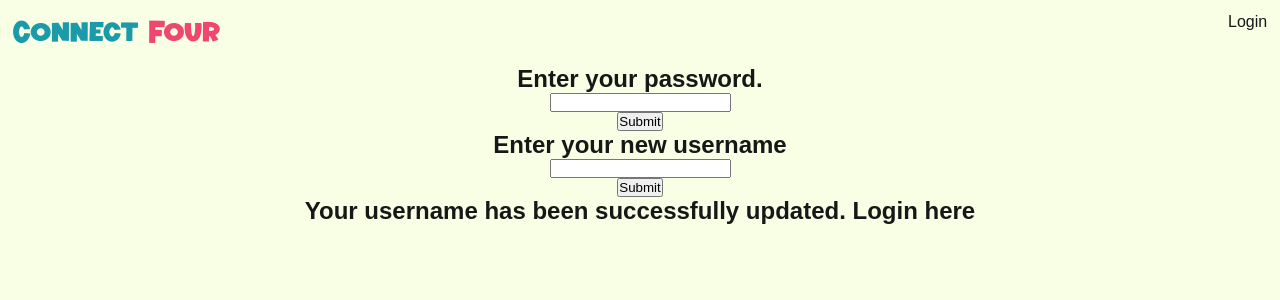
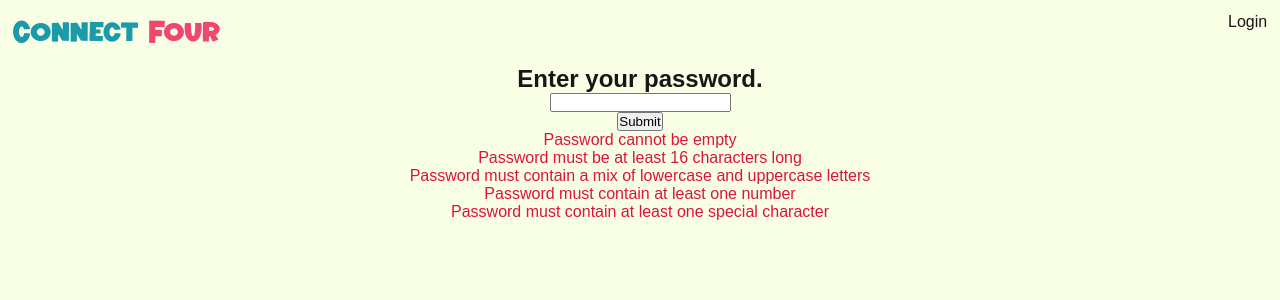
Before and after one commit to mbrady712/connect-four, a Next.js app: page /resetUsername in a window 1280 px wide. Both pictures are taken after a click on the input 639 px from the left and 121 px from the top of the page. Shown: the top 300 px of the page. Built offline with nearby package versions, Linux system fonts and the light colour scheme.

Commit message:
Added client-side validation for page to reset username

```diff
--- a/src/app/resetPassword/page.js
+++ b/src/app/resetPassword/page.js
@@ -7,11 +7,6 @@ import { validateCode } from "@/util/Validations";
 import { validatePassword } from "@/util/Validations";
 
 export default function ResetPassword(){
-    //Enter username or email associated with account
-    //Send secure code message
-    //Ask for secure code
-    //Ask for new password
-    //Link back to Login
 
       const [username, setUsername] = useState("");
       const [code, setCode] = useState("");
@@ -36,7 +31,6 @@ export default function ResetPassword(){
      }
 
      function checkUsername(){
-          //Client side validation and cleaning
           var usernameErrors = validateUsername(username.trim());
           setUsernameErrors(usernameErrors);
 
--- a/src/app/resetUsername/page.js
+++ b/src/app/resetUsername/page.js
@@ -1,24 +1,60 @@
+'use client'
+
 import Link from "next/link";
+import { useState } from "react";
+import { validateUsername } from "@/util/Validations";
+import { validatePassword } from "@/util/Validations";
 
 export default function ResetUsername(){
-    //Enter username or email associated with account
-    //Send secure code message
-    //Ask for secure code
-    //Ask for new password
-    //Link back to Login
-    return(
+
+     const [username, setUsername] = useState("");
+     const [password, setPassword] = useState("");
+     const [usernameErrors, setUsernameErrors] = useState([]);
+     const [passwordErrors, setPasswordErrors] = useState([]);
+     const [usernameValidated, setUsernameValidated] = useState(false)
+     const [passwordValidated, setPasswordValidated] = useState(false)
+
+     function handleUsername(e){
+          setUsername(e.target.value)
+     }
+
+     function handlePassword(e){
+          setPassword(e.target.value)
+     }
+
+     function checkUsername(){
+          var usernameErrors = validateUsername(username.trim());
+          setUsernameErrors(usernameErrors);
+
+          if(usernameErrors.length === 0){
+               setUsernameValidated(true);
+          }
+     }
+
+     function checkPassword(){
+          var passwordErrors = validatePassword(password.trim());
+          setPasswordErrors(passwordErrors);
+
+          if(passwordErrors.length === 0){
+               setPasswordValidated(true);
+          }
+     }
+
+     return(
             <div>
                <div>
                     <h2>Enter your password.</h2>
-                    <input type="text" id="username" name="username"/><br/>
-                    <input type="submit" id="submitPassword" name="submitPassword"/><br/>
+                    <input type="password" id="password" name="password" onChange={handlePassword}/><br/>
+                    <input type="submit" id="submitPassword" name="submitPassword" onClick={checkPassword}/><br/>
+                    {passwordErrors.map((error, index) => (<div className="error" key={index}>{error}</div>))}
                </div>
-               <div>
+               <div className={passwordValidated ? "visible" : "invisible"}>
                     <h2>Enter your new username</h2>
-                    <input type="text" id="newPassword" name="newPassword"/><br/>
-                    <input type="submit" id="submitNewUsername" name="submitNewUsername"/><br/>
+                    <input type="text" id="newUsername" name="newUsername" onChange={handleUsername}/><br/>
+                    <input type="submit" id="submitNewUsername" name="submitNewUsername" onClick={checkUsername}/><br/>
+                    {usernameErrors.map((error, index) => (<div className="error" key={index}>{error}</div>))}
                </div>
-               <div>
+               <div className={usernameValidated ? "visible" : "invisible"}>
                     <h2>Your username has been successfully updated.
                          <Link href={"../"}>
                               &nbsp;Login here
```
